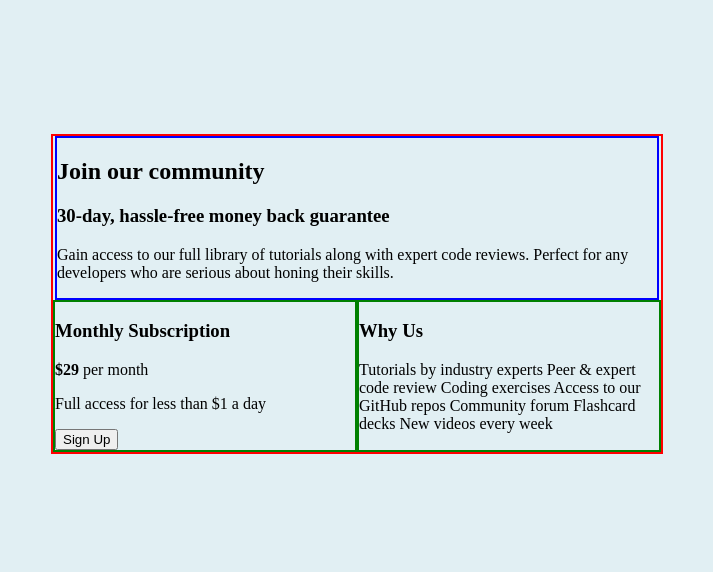
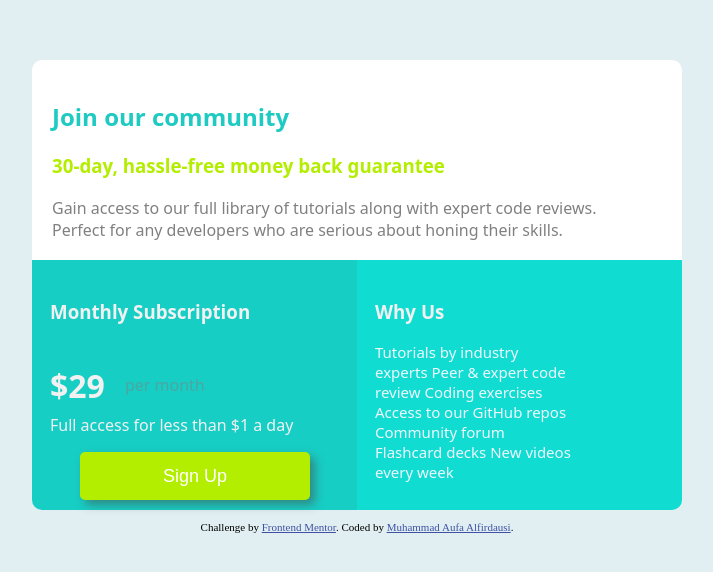
Before and after one commit to aufalfirdausi/fem-single-price-grid-component-master, a plain HTML site: page index.html in a window 1280 px wide. Shown: the part 106-678 px from the top of the page, without its empty margins (283-996 px from the left). Drawn offline with Linux system fonts and the light colour scheme.

Commit message:
finished challenge single price

```diff
--- a/index.html
+++ b/index.html
@@ -29,9 +29,9 @@
     <div class="col first">
       <h3>Monthly Subscription</h3>
 
-      <b>&dollar;29</b> per month
+      <div class="doll"><h1>&dollar;29</h1><p>per month</p></div>
 
-      <p>Full access for less than &dollar;1 a day</p>
+      <p class="accses">Full access for less than &dollar;1 a day</p>
 
       <button>Sign Up</button>
     </div>
@@ -51,9 +51,9 @@
 </div>
 
   <footer>
-    <!--<p class="attribution">
+    <p class="attribution">
       Challenge by <a href="https://www.frontendmentor.io?ref=challenge" target="_blank">Frontend Mentor</a>.
-      Coded by <a href="#">Your Name Here</a>.-->
+      Coded by <a href="#">Muhammad Aufa Alfirdausi</a>.
     </p>
   </footer>
 </body>
--- a/main.css
+++ b/main.css
@@ -1,6 +1,10 @@
 .attribution { font-size: 11px; text-align: center; }
 .attribution a { color: hsl(228, 45%, 44%); }
 
+
+* {
+    box-sizing: border-box;
+}
 
 body {
     display: flex;
@@ -9,6 +13,7 @@ body {
     min-height: 100vh;
     flex-direction: column;
     background-color: rgb(225, 239, 243);
+
 }
 
 .card {
@@ -16,13 +21,84 @@ body {
     justify-content: center;
     align-items: center;
     flex-direction: column;
-    border: solid red 2px;
+    font-family: system-ui, -apple-system, BlinkMacSystemFont, 'Segoe UI', Roboto, Oxygen, Ubuntu, Cantarell, 'Open Sans', 'Helvetica Neue', sans-serif;
+
 }
 
 .col-one {
-    border: solid blue 2px;
-    width: 600px;
+    width: 650px ;
+    height: 200px;
+    background-color: white;
+    padding: 20px 30px 25px 20px;
+    border-radius: 10px 10px 0px 0px;
 }
+
+.col-one h2 {
+    color: rgb(31, 202, 194);
+}
+
+.col-one h3 {
+    color: rgb(179, 238, 0);
+}
+
+.col-one p {
+    color: grey;
+}
+
+.second {
+    background-color: rgb(16, 220, 210);
+    padding: 20px 110px 18px 18px;
+    border-radius: 0px 0px 10px 0px;
+}
+
+.second p {
+    font-size: 15px;
+    color: aliceblue;
+}
+
+
+.first {
+    background-color: rgb(23, 206, 197);
+    padding: 20px 18px 18px 18px;
+    border-radius: 0px 0px 0px 10px;
+}
+
+.doll {
+    display: flex;
+    align-items: center;
+    gap: 20px;
+}
+
+.doll p {
+    color: rgba(128, 128, 128, 0.509);
+}
+
+.accses {
+    position: relative;
+    bottom: 30px;
+}
+
+.first button {
+    border: transparent;
+    outline: none;
+    background: none;
+    color: white;
+    background-color: rgb(179, 238, 0);
+    padding: 10px;
+    width: 230px;
+    height: 48px;
+    display: flex;
+    justify-content: center;
+    align-items: center;
+    position: relative;
+    left: 30px;
+    bottom: 30px;
+    font-size: 18px;
+    border-radius: 5px;
+    box-shadow: 5px 5px 10px rgba(72, 72, 72, 0.5);
+}
+
+
 
 .col-two {
     display: flex;
@@ -30,6 +106,8 @@ body {
 }
 
 .col {
-    width: 300px;
-    border: solid green 2px;
+    width: 325px;
+    height: 250px;
+    color: rgb(241, 241, 241);
+
 }
```
